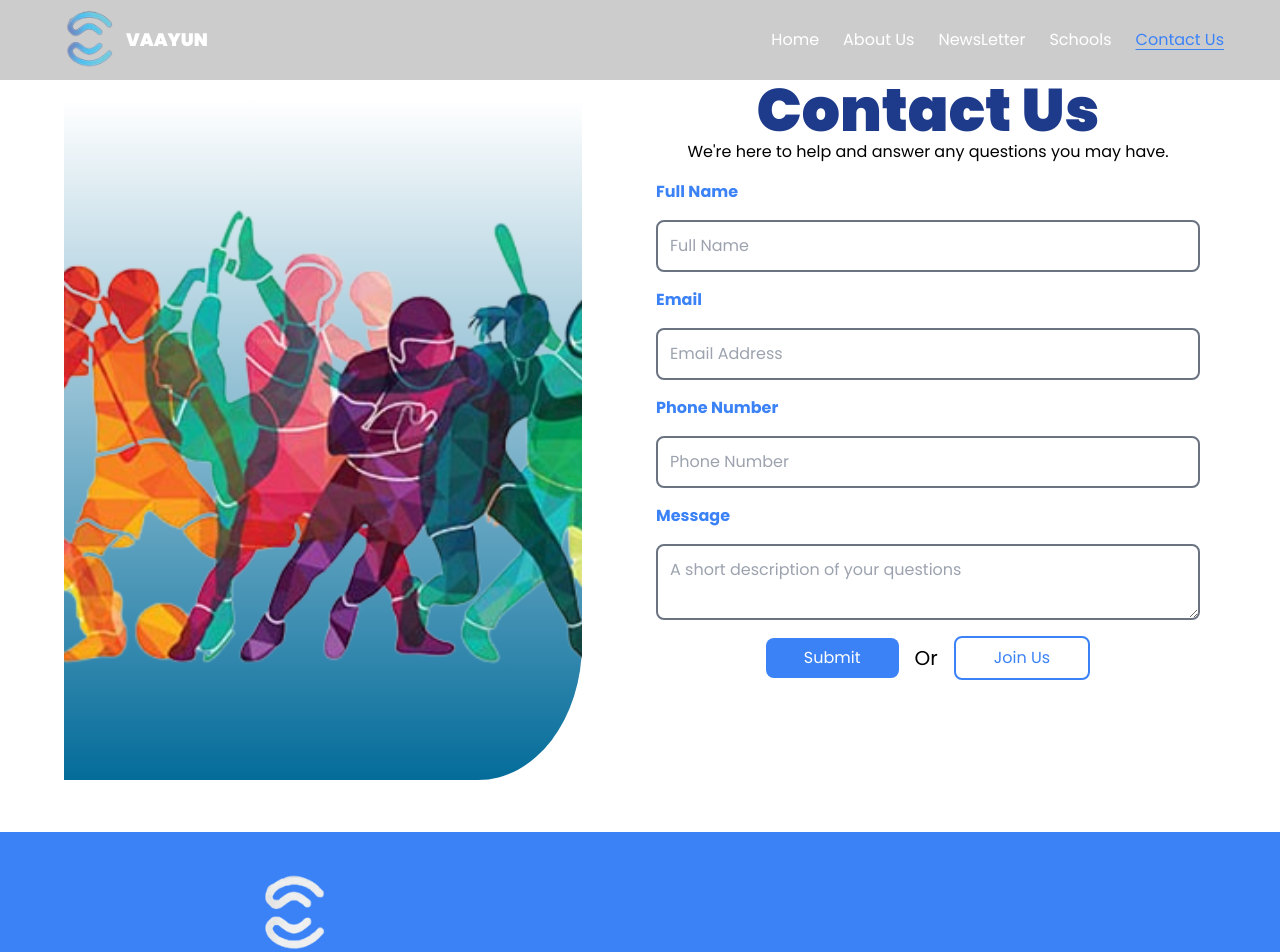
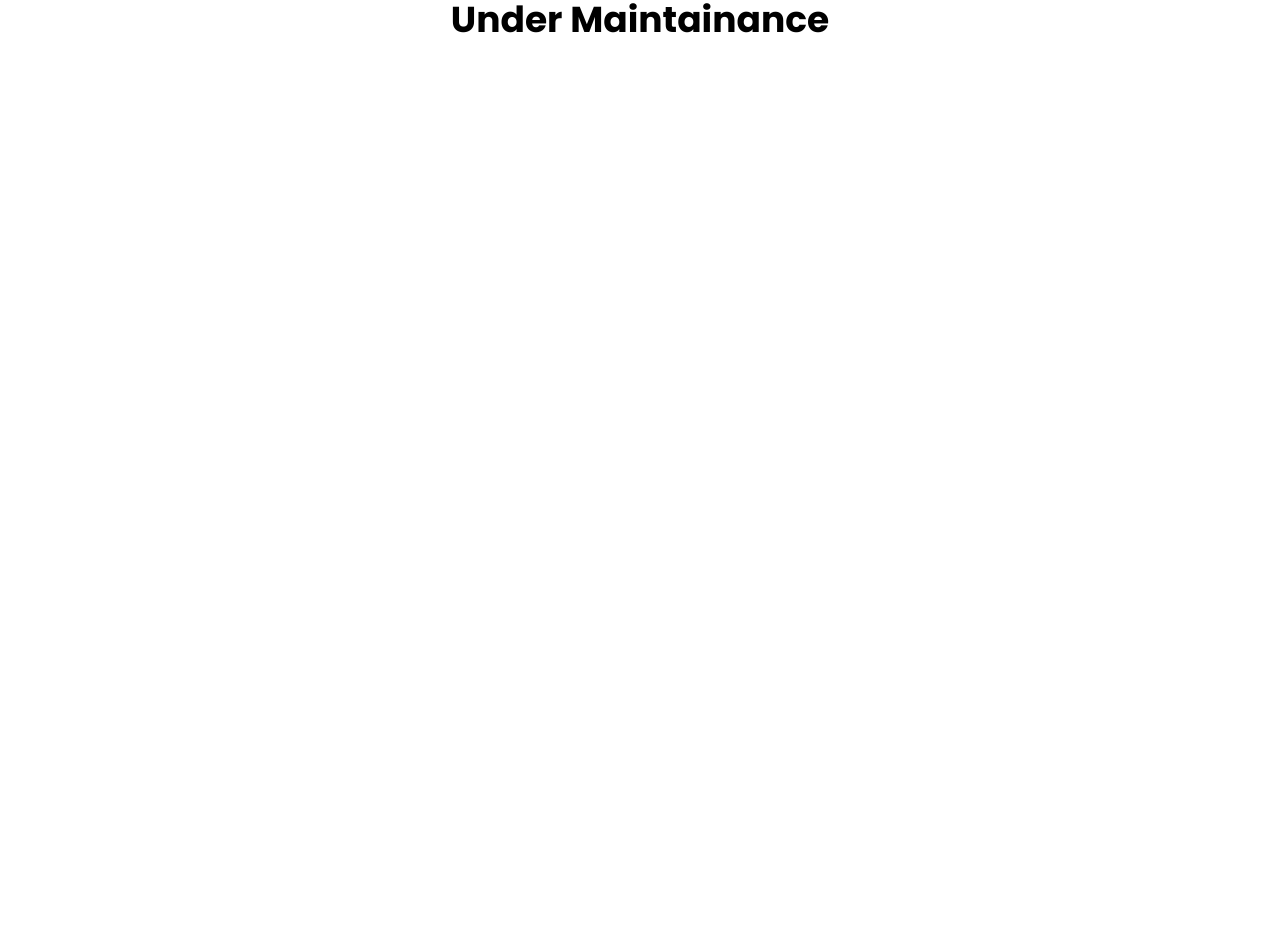
Before and after one commit to Mohitjnn/vaayu, a Next.js app: page /contact in a window 1280 px wide. Shown: the top 952 px of the page. After the commit the page ends 800 px from the top, so only its background shows below. Built offline with nearby package versions, Linux system fonts and the light colour scheme.

Commit message:
maintenance

```diff
--- a/src/app/layout.js
+++ b/src/app/layout.js
@@ -15,9 +15,10 @@ export default function RootLayout({ children }) {
   return (
     <html lang="en">
       <body className={`${poppins.className} w-full h-full`}>
-        <Navbar />
+        <center className="Heading">Under Maintainance</center>
+        {/* <Navbar />
         {children}
-        <Footer />
+        <Footer /> */}
       </body>
     </html>
   );
```
